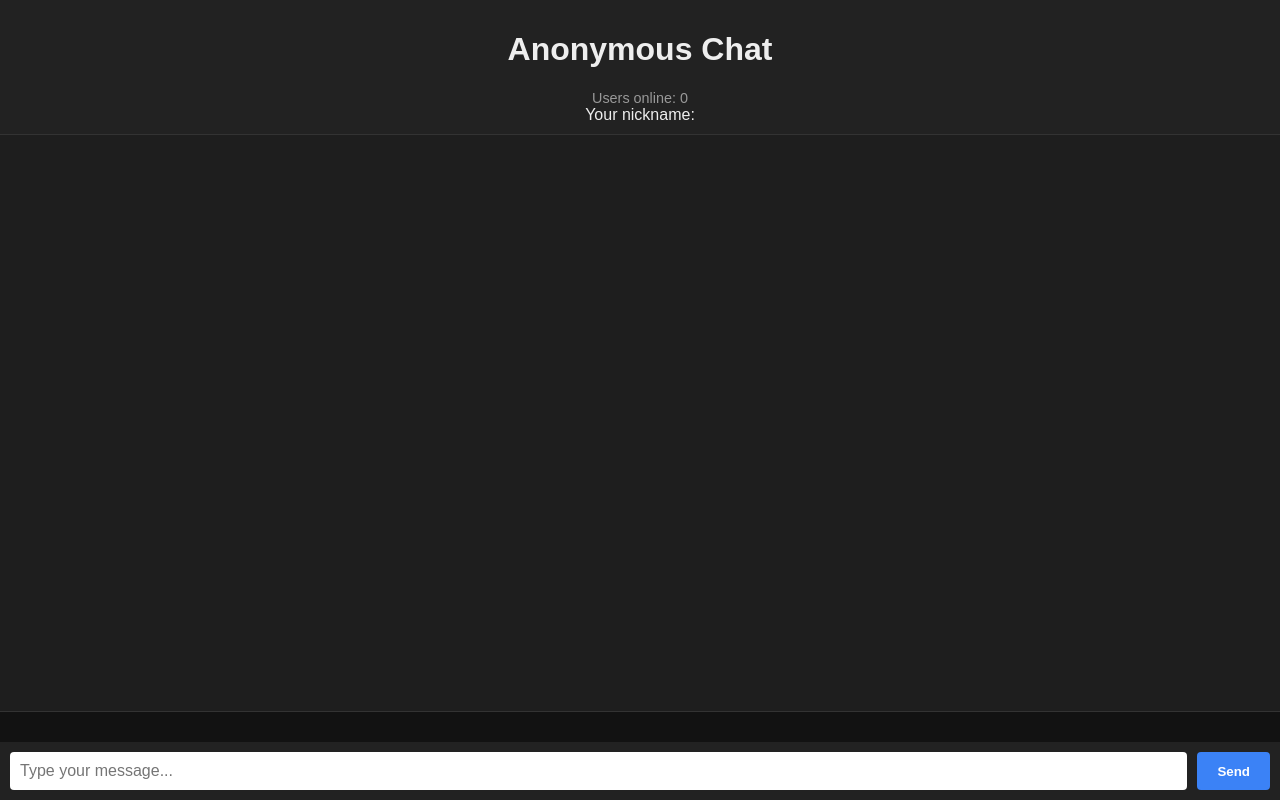
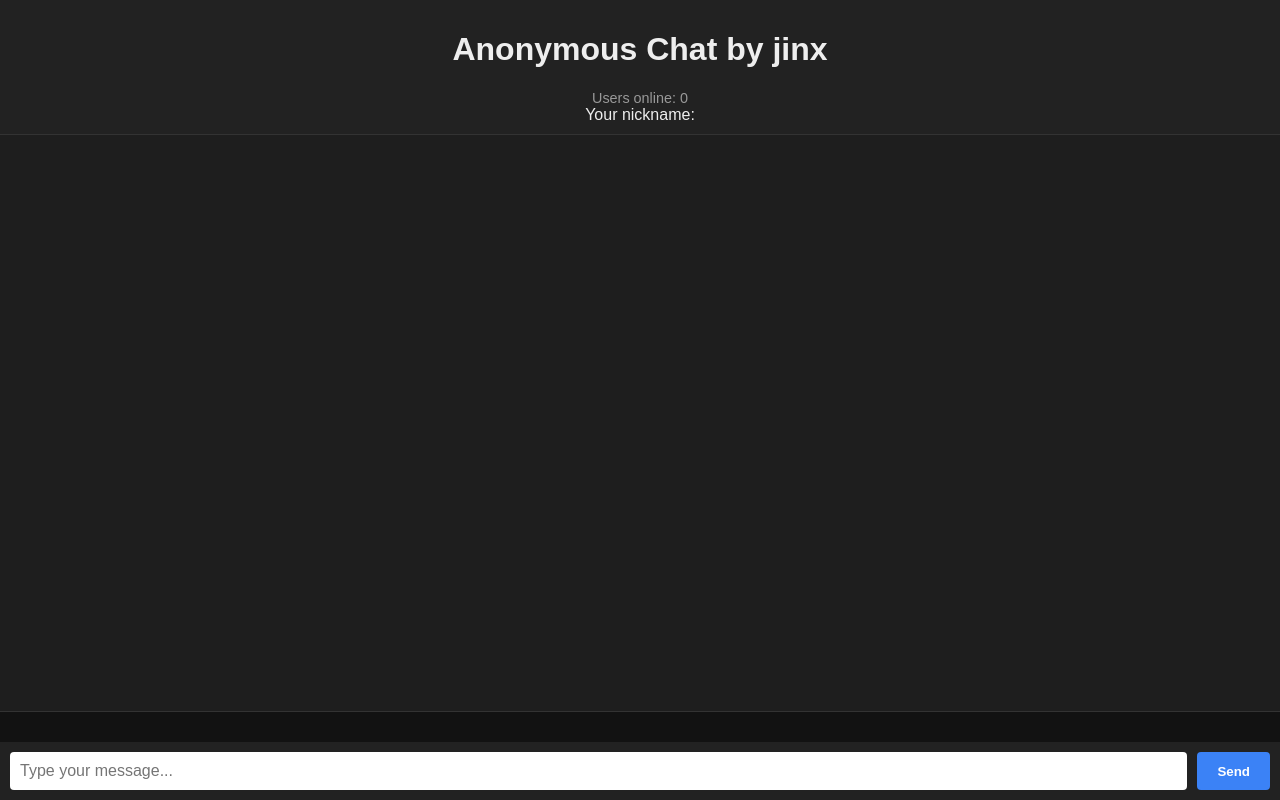
Before and after one commit to JinxedUp/private-chat, a plain HTML site: page public/index.html in a window 1280 px wide. Drawn offline with nearby package versions, Linux system fonts and the light colour scheme; no server answers.

Commit message:
Update index.html

```diff
--- a/public/index.html
+++ b/public/index.html
@@ -8,7 +8,7 @@
 </head>
 <body>
   <header>
-    <h1>Anonymous Chat</h1>
+    <h1>Anonymous Chat by jinx </h1>
     <div id="userCount">Users online: 0</div>
     <div>Your nickname: <span id="nickname" style="font-weight:bold;"></span></div>
   </header>
```
